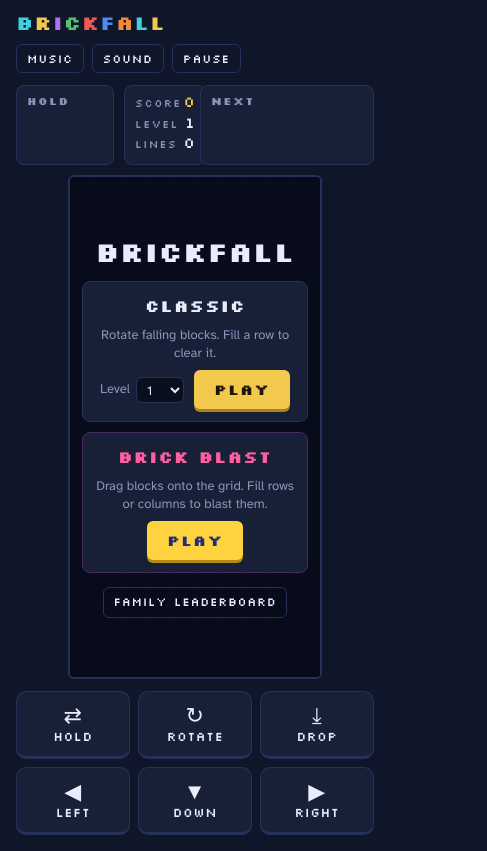
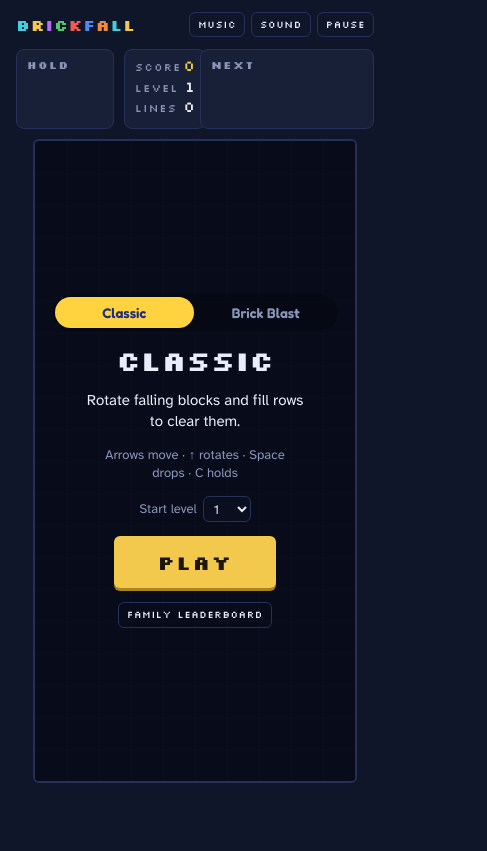
Before and after one commit to jharvey1113/brickfall, a plain HTML site: page docs/index.html in a window 390 px wide. Shown: the whole page, 487 px wide, since content can reach past the window. Drawn offline with Linux system fonts and the light colour scheme.

Commit message:
Phone play: Classic touch gestures, bigger board, simpler menu
Replace Classic's on-screen buttons with gestures anywhere on the screen
(tap rotates, drag moves, flick drops, swipe up holds), enlarge the board,
lock page scrolling during play, and switch modes with tabs on one screen.

Co-Authored-By: Claude Opus 5 <noreply@anthropic.com>

```diff
--- a/docs/index.html
+++ b/docs/index.html
@@ -311,33 +311,30 @@
     100% { opacity: 0; transform: translateY(-18px); }
   }
 
-  /* Touch controls (Classic only) */
-  .touch {
-    display: none;
-    width: 100%;
-    max-width: 420px;
-    grid-template-columns: repeat(3, 1fr);
-    gap: 8px;
-  }
-  .touch button {
-    background: var(--panel);
-    color: var(--ink);
-    border: 1px solid var(--panel-edge);
-    border-bottom-width: 3px;
-    border-radius: 10px;
-    padding: 12px 4px;
-    font-family: var(--display);
-    font-size: 13px;
-    letter-spacing: 0.04em;
-    touch-action: none;
-  }
-  .touch button:active { background: var(--panel-edge); }
-  .touch .icon { display: block; font-family: var(--body); font-size: 22px; line-height: 1.1; }
-
-  @media (pointer: coarse), (max-width: 719px) {
-    .touch { display: grid; }
-  }
-  .mode-blast .touch { display: none !important; }
+  /* Start menu */
+  .mode-tabs { width: 100%; max-width: 280px; }
+  .menu-desc { color: var(--ink) !important; font-size: 15px; }
+  .menu-how { font-size: 13px; }
+  .big-play { font-size: 20px; padding: 12px 44px; }
+
+  /* Touch gestures (Classic) */
+  .gesture-hint { display: none; margin: 0; font-size: 12px; color: var(--muted); text-align: center; }
+  @media (pointer: coarse) { body:not(.mode-blast) .gesture-hint { display: block; } }
+
+  @media (max-width: 719px) {
+    header { flex-wrap: nowrap; gap: 8px; }
+    .wordmark { font-size: 16px !important; }
+    .header-controls { gap: 6px; }
+    .ghost-btn { padding: 5px 8px; font-size: 10px; }
+    .mode-blast .ghost-btn { padding: 5px 10px; font-size: 13px; }
+    .game { grid-template-columns: minmax(0, 1fr) minmax(0, 1fr); }
+    .mode-blast .game { grid-template-columns: minmax(0, 1fr); }
+    .next-list .preview { flex: 1 1 0; min-width: 0; width: 0; }
+    .next-list .preview:first-child { flex-grow: 1.4; }
+  }
+
+  /* While a game is running, the page can't scroll, bounce or zoom */
+  html.locked, html.locked body { overflow: hidden; overscroll-behavior: none; touch-action: none; }
 
   @media (max-width: 719px) {
     .wordmark { font-size: 20px; }
@@ -602,27 +599,20 @@
       <div class="toast" id="toast" aria-live="polite"></div>
 
       <div class="overlay" id="startOverlay">
-        <h2>Brickfall</h2>
-        <div class="modes">
-          <section class="mode-card">
-            <h3>Classic</h3>
-            <p>Rotate falling blocks. Fill a row to clear it.</p>
-            <div class="mode-row">
-              <label class="field" for="startLevel">Level
+        <div class="seg mode-tabs" id="modeTabs" aria-label="Game mode">
+          <button type="button" data-pick="classic" aria-pressed="true">Classic</button>
+          <button type="button" data-pick="blast" aria-pressed="false">Brick Blast</button>
+        </div>
+        <h2 id="menuTitle">Classic</h2>
+        <p class="menu-desc" id="menuDesc"></p>
+        <p class="menu-how" id="menuHow"></p>
+        <label class="field classic-only" for="startLevel">Start level
           <select id="startLevel">
             <option>1</option><option>2</option><option>3</option><option>4</option><option>5</option>
             <option>6</option><option>7</option><option>8</option><option>9</option><option>10</option>
           </select>
         </label>
-              <button class="primary" id="playClassic" type="button">Play</button>
-            </div>
-          </section>
-          <section class="mode-card blast-card">
-            <h3>Brick Blast</h3>
-            <p>Drag blocks onto the grid. Fill rows or columns to blast them.</p>
-            <button class="primary pink" id="playBlast" type="button">Play</button>
-          </section>
-        </div>
+        <button class="primary big-play" id="playBtn" type="button">Play</button>
         <button class="ghost-btn lb-only" id="menuBoardBtn" type="button">Family leaderboard</button>
       </div>
 
@@ -691,15 +681,7 @@
   </main>
 
   <p class="blast-hint">Keyboard: 1–3 picks a block · arrows move it · Enter places it · M music</p>
-
-  <div class="touch" id="touch">
-    <button type="button" data-act="hold"><span class="icon">⇄</span>Hold</button>
-    <button type="button" data-act="rotate"><span class="icon">↻</span>Rotate</button>
-    <button type="button" data-act="hard"><span class="icon">⤓</span>Drop</button>
-    <button type="button" data-act="left" aria-label="Move left"><span class="icon">◀</span>Left</button>
-    <button type="button" data-act="down" aria-label="Soft drop"><span class="icon">▼</span>Down</button>
-    <button type="button" data-act="right" aria-label="Move right"><span class="icon">▶</span>Right</button>
-  </div>
+  <p class="gesture-hint">Tap: rotate · Drag: move · Flick down: drop · Swipe up: hold</p>
 </div>
 
 <div class="modal" id="boardModal" role="dialog" aria-modal="true" aria-labelledby="boardTitle" hidden>
@@ -1463,14 +1445,12 @@
 
     function size() {
       const narrow = window.innerWidth < 720;
-      const touchShown = getComputedStyle($("touch")).display !== "none";
+      const coarse = window.matchMedia("(pointer: coarse)").matches;
       let cs;
       if (narrow) {
-        const reserved = 190 + (touchShown ? 150 : 0);
-        cs = Math.min((window.innerWidth - 36) / COLS, (window.innerHeight - reserved) / (ROWS - HIDDEN));
+        cs = Math.min((window.innerWidth - 36) / COLS, (window.innerHeight - 190) / (ROWS - HIDDEN));
       } else {
-        const reserved = 90 + (touchShown ? 150 : 0);
-        cs = Math.min((window.innerHeight - reserved) / (ROWS - HIDDEN), 34);
+        cs = Math.min((window.innerHeight - (coarse ? 115 : 90)) / (ROWS - HIDDEN), 40);
       }
       cell = Math.max(14, Math.floor(cs));
       return [cell * COLS, cell * (ROWS - HIDDEN)];
@@ -1495,6 +1475,12 @@
     }
     function releaseAll() {
       st.softHeld = st.leftHeld = st.rightHeld = false; st.dir = 0;
+    }
+    // One step from a touch drag: sideways moves, downward soft-drops
+    function nudge(dx, dy) {
+      if (mode !== "play" || !tryMove(dx, dy)) return;
+      if (dx) snd.sfx.move();
+      else { score += 1; updateStats(); }
     }
 
     function keyDown(k) {
@@ -1516,7 +1502,7 @@
 
     return {
       st, start, update, draw, size, keyDown, keyUp, pressDir, releaseDir, softDown, releaseAll,
-      rotate, hardDrop, hold,
+      rotate, hardDrop, hold, nudge,
       get level() { return st.level; },
       clearCur() { st.cur = null; }
     };
@@ -1927,8 +1913,44 @@
     if (document.activeElement) document.activeElement.blur();
     $("pauseBtn").textContent = "Pause";
     mode = "play";
+    goFullscreen();
     snd.init();
     snd.startMusic();
+    updateStats();
+  }
+
+  // Phones and tablets: go full screen when a game starts (Android; iPhone uses Add to Home Screen)
+  function goFullscreen() {
+    const el = document.documentElement;
+    if (!window.matchMedia("(pointer: coarse)").matches || document.fullscreenElement || !el.requestFullscreen) return;
+    try { el.requestFullscreen({ navigationUI: "hide" }).catch(() => {}); } catch (e) {}
+  }
+
+  const MENU = {
+    classic: {
+      title: "Classic",
+      desc: "Rotate falling blocks and fill rows to clear them.",
+      touch: "Tap to rotate · Drag to move · Flick down to drop · Swipe up to hold",
+      keys: "Arrows move · ↑ rotates · Space drops · C holds"
+    },
+    blast: {
+      title: "Brick Blast",
+      desc: "Drag blocks onto the grid. Fill rows or columns to blast them.",
+      touch: "Drag a block from the tray onto the grid.",
+      keys: "Drag with the mouse, or press 1–3, arrows, then Enter."
+    }
+  };
+
+  function pickMode(m) {
+    game = m;
+    store.set("brickfall-mode", m);
+    applyModeClass();
+    resize();
+    const info = MENU[m], coarse = window.matchMedia("(pointer: coarse)").matches;
+    $("menuTitle").textContent = info.title;
+    $("menuDesc").textContent = info.desc;
+    $("menuHow").textContent = coarse ? info.touch : info.keys;
+    document.querySelectorAll("#modeTabs button").forEach(b => b.setAttribute("aria-pressed", String(b.dataset.pick === m)));
     updateStats();
   }
 
@@ -1981,7 +2003,8 @@
     hideOverlays();
     $("pauseBtn").textContent = "Pause";
     $("startOverlay").hidden = false;
-    (game === "blast" ? $("playBlast") : $("playClassic")).focus();
+    pickMode(game);
+    $("playBtn").focus();
   }
 
   let last = performance.now();
@@ -1993,8 +2016,11 @@
       if (game === "classic") C.update(dt); else B.update(dt);
     }
     if (game === "classic") C.draw(); else B.draw();
+    const lock = mode === "play" || mode === "clear" || mode === "ending";
+    if (lock !== locked) { locked = lock; document.documentElement.classList.toggle("locked", lock); }
     requestAnimationFrame(loop);
   }
+  let locked = false;
 
   // =====================================================================
   // Family leaderboard
@@ -2190,30 +2216,48 @@
   });
   document.addEventListener("keyup", e => { if (game === "classic") C.keyUp(e.key); });
 
-  document.querySelectorAll("#touch [data-act]").forEach(btn => {
-    const act = btn.dataset.act;
-    const release = () => {
-      if (act === "left") C.releaseDir(-1);
-      else if (act === "right") C.releaseDir(1);
-      else if (act === "down") C.softDown(false);
-    };
-    btn.addEventListener("pointerdown", e => {
+  // Classic touch gestures, anywhere on the screen:
+  // tap = rotate, drag sideways = move, drag down = soft drop, flick down = hard drop, swipe up = hold
+  const gest = { id: null };
+  const gestureTarget = e => !e.target.closest("button, header, .overlay, .modal, input, select");
+  document.addEventListener("pointerdown", e => {
+    if (game !== "classic" || mode !== "play" || e.pointerType === "mouse" || gest.id !== null || !gestureTarget(e)) return;
     e.preventDefault();
-      if (btn.setPointerCapture) btn.setPointerCapture(e.pointerId);
-      if (mode !== "play" || game !== "classic") return;
-      switch (act) {
-        case "left": C.pressDir(-1); break;
-        case "right": C.pressDir(1); break;
-        case "down": C.softDown(true); break;
-        case "rotate": C.rotate(1); break;
-        case "hard": C.hardDrop(); break;
-        case "hold": C.hold(); break;
+    const now = performance.now();
+    Object.assign(gest, { id: e.pointerId, x0: e.clientX, y0: e.clientY, ax: e.clientX, ay: e.clientY,
+                          t0: now, lastY: e.clientY, lastT: now, vy: 0, axis: null });
+  }, { passive: false });
+  document.addEventListener("pointermove", e => {
+    if (e.pointerId !== gest.id) return;
+    const now = performance.now(), dt = now - gest.lastT;
+    if (dt > 0) gest.vy = 0.6 * ((e.clientY - gest.lastY) / dt) + 0.4 * gest.vy;
+    gest.lastY = e.clientY; gest.lastT = now;
+    const dx = e.clientX - gest.x0, dy = e.clientY - gest.y0;
+    if (!gest.axis && Math.hypot(dx, dy) > 12) gest.axis = Math.abs(dx) > Math.abs(dy) ? "x" : "y";
+    if (mode !== "play") return;
+    const step = Math.max(16, cell * 0.85);
+    if (gest.axis === "x") {
+      while (e.clientX - gest.ax >= step) { gest.ax += step; C.nudge(1, 0); }
+      while (gest.ax - e.clientX >= step) { gest.ax -= step; C.nudge(-1, 0); }
+    } else if (gest.axis === "y") {
+      while (e.clientY - gest.ay >= step) { gest.ay += step; C.nudge(0, 1); }
     }
   });
-    btn.addEventListener("pointerup", release);
-    btn.addEventListener("pointercancel", release);
-    btn.addEventListener("contextmenu", e => e.preventDefault());
+  document.addEventListener("pointerup", e => {
+    if (e.pointerId !== gest.id) return;
+    gest.id = null;
+    if (game !== "classic" || mode !== "play") return;
+    const dy = e.clientY - gest.y0;
+    if (!gest.axis) { if (performance.now() - gest.t0 < 350) C.rotate(1); return; }
+    if (gest.axis === "y" && dy > 30 && gest.vy > 0.9) C.hardDrop();
+    else if (gest.axis === "y" && dy < -45) C.hold();
   });
+  document.addEventListener("pointercancel", e => { if (e.pointerId === gest.id) gest.id = null; });
+
+  // Belt and braces for iOS: no page scrolling while a game is running
+  document.addEventListener("touchmove", e => {
+    if (locked && !e.target.closest(".modal")) e.preventDefault();
+  }, { passive: false });
 
   boardCanvas.addEventListener("pointerdown", e => { if (game === "blast") B.pointerDown(e); });
   boardCanvas.addEventListener("pointermove", e => { if (game === "blast") B.pointerMove(e); });
@@ -2228,8 +2272,11 @@
   $("musicBtn").addEventListener("click", toggleMusic);
   $("sfxBtn").addEventListener("click", () => { snd.toggleSfx(); syncToggles(); });
 
-  $("playClassic").addEventListener("click", () => startGame("classic"));
-  $("playBlast").addEventListener("click", () => startGame("blast"));
+  $("playBtn").addEventListener("click", () => startGame());
+  $("modeTabs").addEventListener("click", e => {
+    const b = e.target.closest("button[data-pick]");
+    if (b && mode === "start") pickMode(b.dataset.pick);
+  });
   $("againBtn").addEventListener("click", () => startGame());
   $("resumeBtn").addEventListener("click", togglePause);
   $("pauseMenuBtn").addEventListener("click", toMenu);
@@ -2242,9 +2289,7 @@
   window.addEventListener("resize", resize);
 
   syncToggles();
-  applyModeClass();
-  updateStats();
-  resize();
+  pickMode(store.get("brickfall-mode") === "blast" ? "blast" : "classic");
   requestAnimationFrame(loop);
 })();
 </script>
```
Also changed, not shown: index.html (+129 -84 lines), 1 other file. Lines whose indentation alone changed are shown as unchanged.
